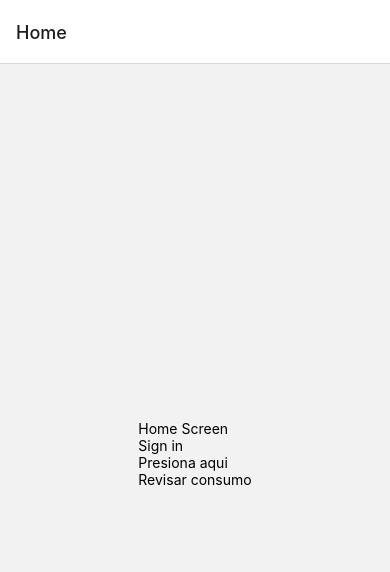
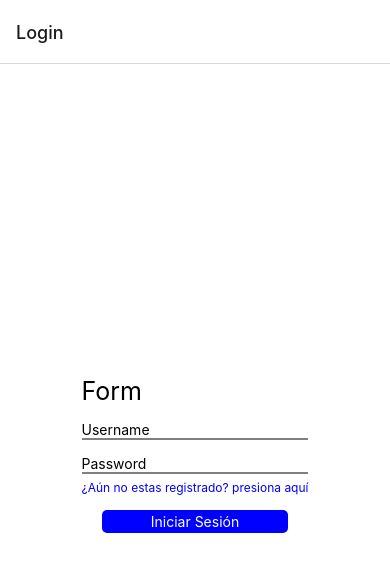
Before and after one commit to turiel658/IOT-SMART-ENERGY, a React Native app: screen /Home in a window 390 px wide. Shown: the top 572 px of the page. Built offline with nearby package versions, Linux system fonts and the light colour scheme.

Commit message:
agregando navegacion -> stack de autenticacion y stack de la aplicacion, se creo un contexto para manejar esta situacion

```diff
--- a/App.js
+++ b/App.js
@@ -1,41 +1,13 @@
-import { NavigationContainer } from '@react-navigation/native';
 import { createNativeStackNavigator } from '@react-navigation/native-stack';
-import HomeScreen from "./components/HomeScreen"
-import ListPeople from './components/ListPeople';
-import LoginForm from './components/LoginForm';
-import ConsumePage from './components/ConsumePage';
 import React, {useState} from "react"
-//import io from "socket.io-client"
+import { AuthProvider } from './context/AuthContext';
+import AppNav from './navigation/AppNav';
 
-/*
-const socket = io("http://localhost:3000")
-
-const recibirData = () => {
-  socket.on("dato", (dato) => {
-    console.log(dato)
-    if (listaParaActualizar.length === 5) {
-      setData(listaParaActualizar)
-      listaParaActualizar = []
-    } else {
-      listaParaActualizar.unshift(dato)
-    }
-
-  })
-}
-*/
-
-
-const Stack = createNativeStackNavigator();
 
 export default function App() {
   return (
-    <NavigationContainer>
-      <Stack.Navigator>
-        <Stack.Screen name="Home" component={HomeScreen} />
-        <Stack.Screen name="Login" component={LoginForm} />
-        <Stack.Screen name="People" component={ListPeople} />
-        <Stack.Screen name="Consume" component={ConsumePage} />
-      </Stack.Navigator>
-    </NavigationContainer>
+    <AuthProvider>
+      <AppNav/>
+    </AuthProvider>
   );
 }
--- a/components/HomeScreen.jsx
+++ b/components/HomeScreen.jsx
@@ -1,20 +1,22 @@
 import { View, Text, Pressable } from 'react-native';
+import { useContext } from "react"
+import { AuthContext } from '../context/AuthContext';
 
 export default function HomeScreen({navigation}) {
-
+  const {logout} = useContext(AuthContext)
   return (
     <View style={{ flex: 1, alignItems: 'center', justifyContent: 'center' }}>
       <View>
         <Text>Home Screen</Text>
-        <Pressable onPress={()=> navigation.navigate("Login")}>
-          <Text>Sign in</Text>
-        </Pressable>
         <Pressable onPress={()=> navigation.navigate("People")}>
           <Text>Presiona aqui</Text>
         </Pressable>
         <Pressable onPress={()=> navigation.navigate("Consume")}>
           <Text>Revisar consumo</Text>
         </Pressable>
+        <Pressable onPress={()=> logout()}>
+          <Text>logout</Text>
+        </Pressable>
       </View>
     </View>
   );
--- a/components/LoginForm.jsx
+++ b/components/LoginForm.jsx
@@ -1,9 +1,11 @@
 import { View, Text, TextInput, StyleSheet, Pressable } from 'react-native';
-import React, { useState } from "react"
+import React, { useState, useContext } from "react"
+import { AuthContext } from '../context/AuthContext';
 
 export default function LoginForm({navigation}) {
   const [username, setUsername] = useState("");
   const [password, setPassword] = useState("");
+  const {login} = useContext(AuthContext)
   return (
     <View style={styles.container}>
       <View>
@@ -28,6 +30,7 @@ export default function LoginForm({navigation}) {
             onPress={() => {
               setUsername("");
               setPassword("");
+              login()
             }}
             style={styles.formButton}
           >
--- /dev/null
+++ b/context/AuthContext.jsx
@@ -0,0 +1,21 @@
+import { useState, createContext } from "react"
+
+export const AuthContext = createContext()
+
+export const AuthProvider = ({ children }) => {
+  const [ isLoading, setIsLoading ] = useState(true)
+  const [ userToken, setUserToken ] = useState(null)
+
+  const login = () => {
+    setUserToken("Test Token")
+    setIsLoading(false)
+  }
+  const logout = () => {
+    setUserToken(null)
+  }
+  return (
+    <AuthContext.Provider value={{isLoading, userToken, login, logout}}>
+      { children }
+    </AuthContext.Provider>
+  )
+}
--- /dev/null
+++ b/navigation/AppNav.jsx
@@ -0,0 +1,19 @@
+import { NavigationContainer } from '@react-navigation/native';
+import React, {useContext} from "react"
+import AppStack from './AppStack';
+import AuthStack from './AuthStack';
+import { AuthContext } from '../context/AuthContext';
+
+
+export default function AppNav() {
+  const {userToken} = useContext(AuthContext);
+  return (
+    <NavigationContainer>
+      {
+        userToken !== null
+        ? (<AppStack/>)
+        : (<AuthStack/>)
+      }
+    </NavigationContainer>
+  );
+}
--- /dev/null
+++ b/navigation/AppStack.jsx
@@ -0,0 +1,17 @@
+import { createNativeStackNavigator } from '@react-navigation/native-stack';
+import HomeScreen from "../components/HomeScreen"
+import ListPeople from '../components/ListPeople';
+import ConsumePage from '../components/ConsumePage';
+import React from "react"
+
+const Stack = createNativeStackNavigator();
+
+export default function AppStack() {
+  return (
+    <Stack.Navigator>
+      <Stack.Screen name="Home" component={HomeScreen} />
+      <Stack.Screen name="People" component={ListPeople} />
+      <Stack.Screen name="Consume" component={ConsumePage} />
+    </Stack.Navigator>
+  );
+}
--- /dev/null
+++ b/navigation/AuthStack.jsx
@@ -0,0 +1,13 @@
+import { createNativeStackNavigator } from '@react-navigation/native-stack';
+import LoginForm from '../components/LoginForm';
+import React, {useState} from "react"
+
+const Stack = createNativeStackNavigator();
+
+export default function AuthStack() {
+  return (
+    <Stack.Navigator>
+      <Stack.Screen name="Login" component={LoginForm} />
+    </Stack.Navigator>
+  );
+}
```
